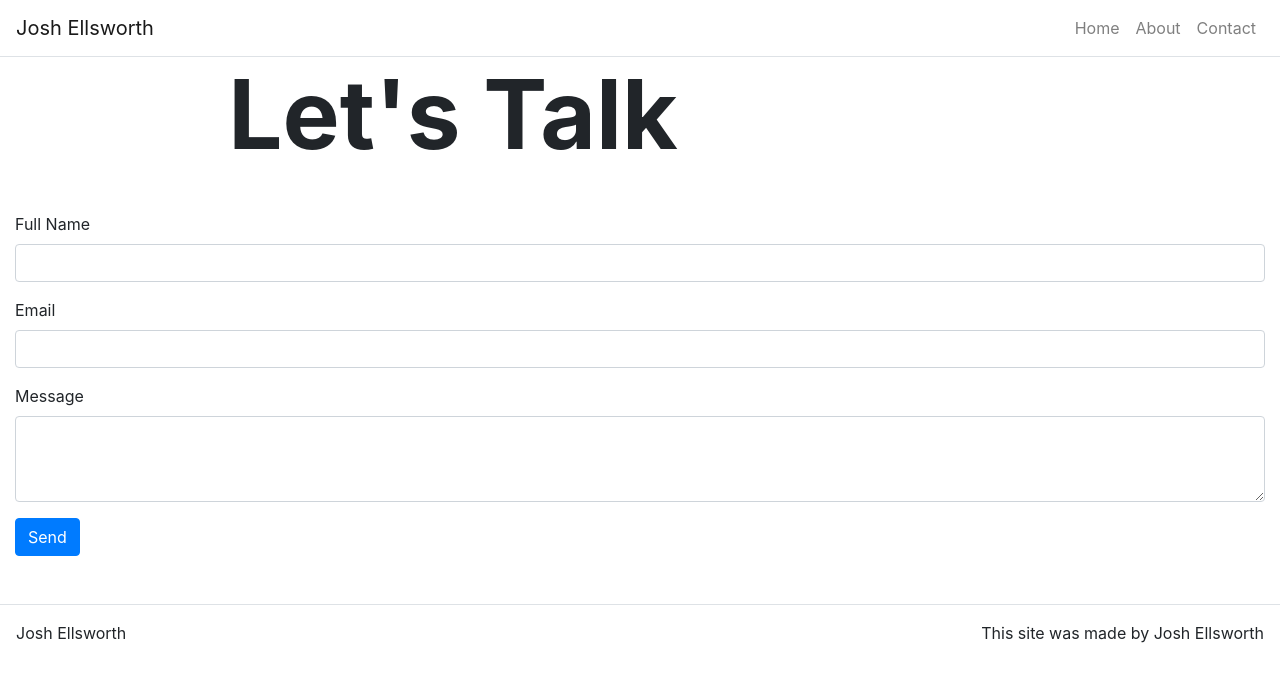
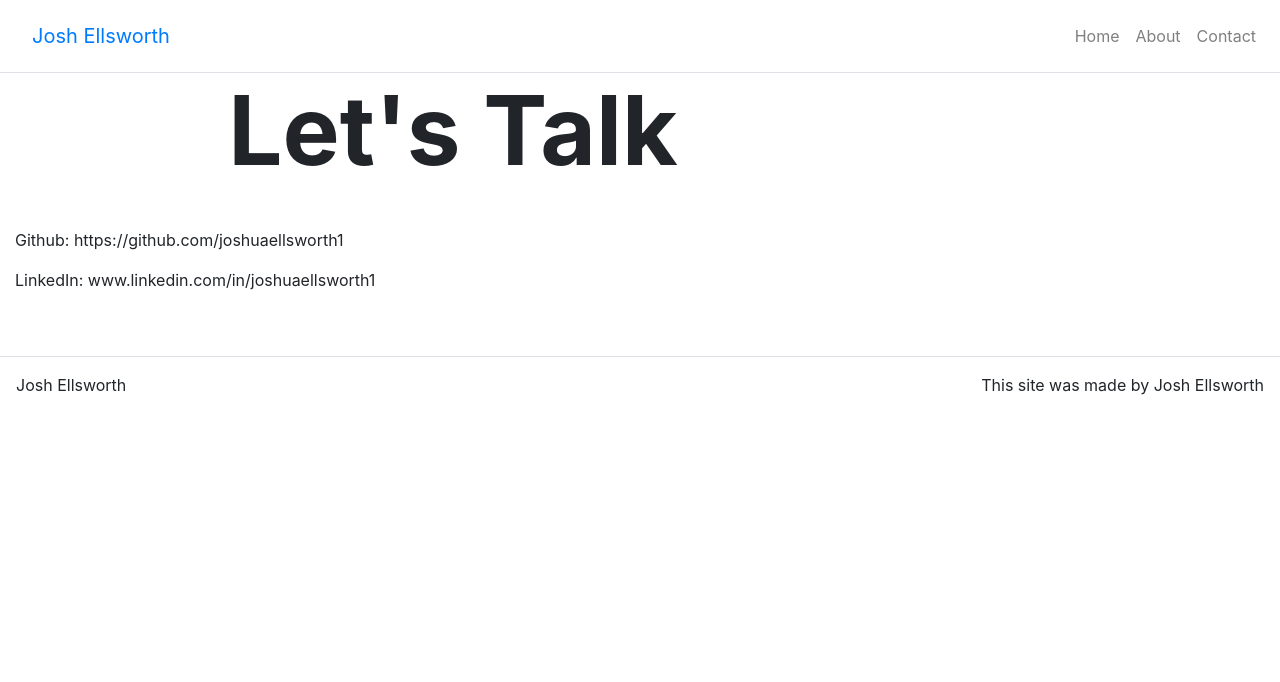
Before and after one commit to joshuaellsworth1/personal-website, a React (Create React App) app: page /contact in a window 1280 px wide. Shown: the top 682 px of the page. Built offline with nearby package versions, Linux system fonts and the light colour scheme.

Commit message:
got rid of the contact form. Was not able to figure out email api key. Will add in the future

```diff
--- a/src/App.js
+++ b/src/App.js
@@ -41,7 +41,7 @@ class App extends React.Component {
         <Container className="p-0" fluid={true}>
 
           <Navbar className="border-bottom" bg="transparent" expand="lg">
-            <Navbar.Brand>Josh Ellsworth</Navbar.Brand>
+            <Navbar.Brand><Link className="nav-link" to="/">Josh Ellsworth</Link></Navbar.Brand>
 
             <Navbar.Toggle className="border-0" aria-controls='navbar-toggle' />
             <Navbar.Collapse id="navbar-toggle">
--- a/src/pages/ContactPage.js
+++ b/src/pages/ContactPage.js
@@ -1,79 +1,20 @@
 import React from 'react';
-
-import Form from 'react-bootstrap/Form';
-import Button from 'react-bootstrap/Button';
 
 import Hero from '../components/Hero';
 import Content from '../components/Content';
 
 
-class ContactPage extends React.Component {
+function ContactPage(props) {
+    return (
+        <div>
+            <Hero title={props.title} />
+            <Content>
+                <p>Github: https://github.com/joshuaellsworth1 </p>
 
-    constructor(props) {
-        super(props);
-        this.state = {
-            name: "",
-            email: "",
-            message: "",
-            disabled: false,
-            emailSent: null,
-        }
-    }
-
-    handleChange = (event) => {
-
-        const target = event.target;
-        const value = target.type === 'checkbox' ? target.checked : target.value;
-        const name = target.name;
-
-        this.setState({
-            [name]: value
-        });
-    }
-
-    handleSubmit = (event) => {
-        event.preventDefault();
-
-        this.setState({
-            disabled: true,
-            emailSent: true
-        });
-    }
-
-    render() {
-        return (
-            <div>
-                <Hero title={this.props.title} />
-
-                <Content>
-                    <Form onSubmit={this.handleSubmit}>
-                        <Form.Group>
-                            <Form.Label htmlFor="full-name">Full Name</Form.Label>
-                            <Form.Control id="full-name" name="name" type="text" value={this.state.name} onChange={this.handleChange} />
-                        </Form.Group>
-
-                        <Form.Group>
-                            <Form.Label htmlFor="email">Email</Form.Label>
-                            <Form.Control id="email" name="email" type="email" value={this.state.email} onChange={this.handleChange} />
-                        </Form.Group>
-
-                        <Form.Group>
-                            <Form.Label htmlFor="message">Message</Form.Label>
-                            <Form.Control id="message" name="message" as="textarea" rows="3" value={this.state.message} onChange={this.handleChange} />
-                        </Form.Group>
-
-                        <Button className="d-inline-block" variant="primary" type="submit" disabled={this.state.disabled}>
-                            Send
-                        </Button>
-
-                        {this.state.emailSent === true && <p className="d-inline success-msg">Email Sent</p>}
-                        {this.state.emailSent === false && <p className="d-inline error-msg">Email Not Sent</p>}
-
-                    </Form>
-                </Content>
-            </div>
-        );
-    }
+                <p> LinkedIn: www.linkedin.com/in/joshuaellsworth1 </p>
+            </Content>
+        </div>
+    )
 }
 
 export default ContactPage;
```
